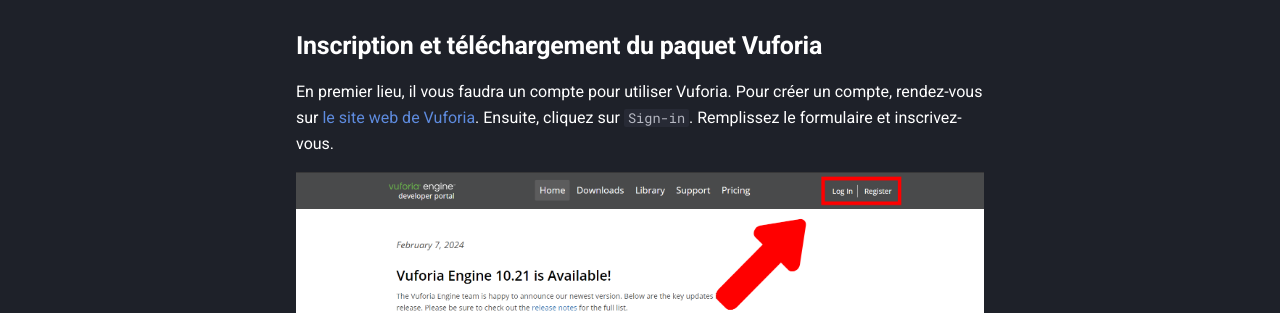
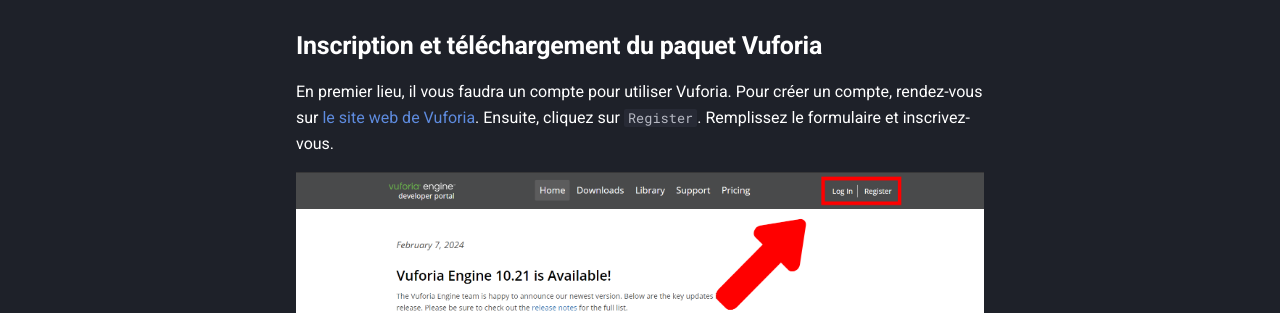
Before and after one commit to WashiFR/PolyLens-Doc, an MkDocs documentation site: the page built from docs/configuration/vuforia.md, in a window 1280 px wide and 900 px high. Shown: the part 361-674 px from the top of the window. Built offline with MkDocs 1.6.1 and Material for MkDocs 9.7.7, drawn with Linux system fonts in a browser that asks for light colours; comment, search, counter and statistics services are not loaded.

Commit message:
Update vuforia.md

```diff
--- a/docs/configuration/vuforia.md
+++ b/docs/configuration/vuforia.md
@@ -8,7 +8,7 @@
 
 ## Inscription et téléchargement du paquet Vuforia
 
-En premier lieu, il vous faudra un compte pour utiliser Vuforia. Pour créer un compte, rendez-vous sur [le site web de Vuforia](https://developer.vuforia.com/). Ensuite, cliquez sur `Sign-in`. Remplissez le formulaire et inscrivez-vous.
+En premier lieu, il vous faudra un compte pour utiliser Vuforia. Pour créer un compte, rendez-vous sur [le site web de Vuforia](https://developer.vuforia.com/). Ensuite, cliquez sur `Register`. Remplissez le formulaire et inscrivez-vous.
 
 <figure markdown="span">
     ![Image title](../img/login.png)
```
